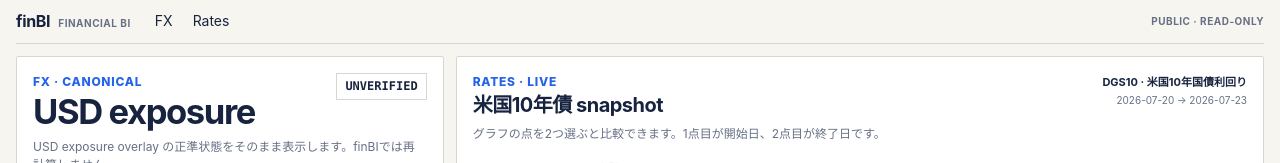
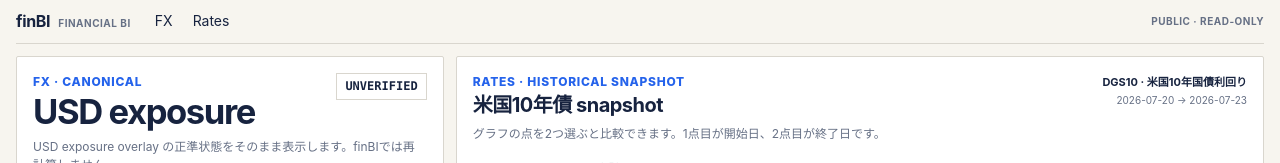
Before and after one commit to KAFKA2306/finBI, a plain HTML site: page web/index.html in a window 1280 px wide. Shown: the top 163 px of the page. Drawn offline with Linux system fonts and the light colour scheme; no server answers; files whose address does not match are found by name.

Commit message:
fix(rates): label saved historical observations accurately (#60)

```diff
--- a/web/index.html
+++ b/web/index.html
@@ -74,7 +74,7 @@
       <section id="rates-desk" class="card decision-card rates-decision" aria-labelledby="rates-heading">
         <div class="surface-header">
           <div>
-            <p class="eyebrow">Rates · Live</p>
+            <p class="eyebrow">Rates · Historical snapshot</p>
             <h2 id="rates-heading">米国10年債 snapshot</h2>
           </div>
           <div class="kicker">
```
